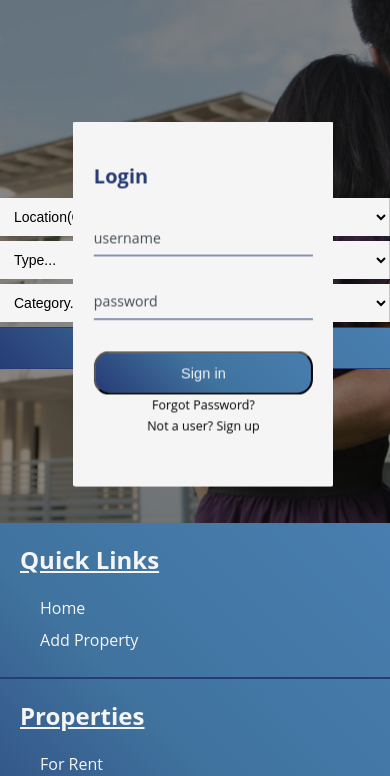
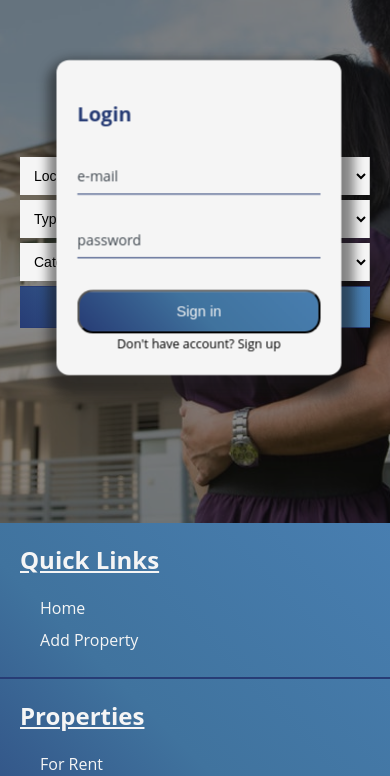
Before and after one commit to nccharles/PropertyPro-lite, a plain HTML site: page index.html in a window 390 px wide. Both pictures are taken after a click on the item "Add Property". Shown: the part 68-844 px from the top of the page. Drawn offline with nearby package versions, Linux system fonts and the light colour scheme.

Commit message:
ch-phone-number-input [finishes 167000595]

```diff
--- a/css/main.css
+++ b/css/main.css
@@ -90,7 +90,7 @@ html {
     animation: fade-in 0.75s 0.25s ease-in forwards;
 }
 .header {
-    height: 70vh;
+    min-height: 70vh;
     width: 100%;
     background-image:
    url('../assets/images/cover.jpg');
@@ -113,13 +113,12 @@ height: auto;
   display: flex;
   flex-direction: column;
   justify-self: center;
-  justify-content: space-evenly;
+  justify-content: space-between;
   width: 50%;
   height: auto;
   margin: auto 50px;
   opacity: 0;
   z-index: 10;
-  /* border: 2px dashed yellow; */
   transform: translateX(-50%) translateY(-50%);
   animation: fade-in 0.75s 0.25s ease-in forwards;
   text-align: left;
@@ -391,13 +390,14 @@ height: auto;
   /* user things */
   .wrapper {
     position: absolute;
-    width: 250px;
-    height: 350px;
+    width: 30%;
+    height: auto;
     perspective: 600px;
-    right: 10%;
+    right: 0%;
     opacity: 0;
     z-index: 10;
-    transform: translateX(-50%) translateY(-50%);
+    margin: auto;
+    transform: translateX(-20%) translateY(-20%);
     animation: fade-in 0.75s 0.25s ease-in forwards;
   }
   .sign-user {
@@ -408,12 +408,13 @@ height: auto;
   }
   .side {
     position: absolute;
-    width: 250px;
-    height: 350px;
+    width: 100%;
+    height: auto;
     padding: 20px;
     background: var(--main-white);
     border: 0px solid var(--primary-color);
-    border-radius: 3px;
+    border-radius: 12px;
+    box-shadow: 2px 10px 10px 10px rgba(17, 17, 17, 0.5);
   }
   .side .content {
     color: var(--light_glay);
@@ -1067,16 +1068,26 @@ li.action .icon-delete {
 }
 .inner {
   position: absolute;
-  top: 60%;
-  /* border: 2px dashed yellowgreen; */
+  top: 20%;
+  height: auto;
   width: 100%;
-  padding: auto 40px;
-  margin: auto;
+  padding: 20px;
   display: flex;
   flex-direction: row;
   justify-content: space-evenly;
 }
-
+@media screen and (min-width: 800px) {
+  .inner {
+    position: unset;
+    min-height: 80vh;
+    height: auto;
+    width: 100%;
+    padding:180px 90px 10px 40px;
+    display: flex;
+    flex-direction: row;
+    justify-content: space-evenly;
+  }
+}
 nav.scrolled {
     background:var(--primary-color);
     padding: 10px 0 0px 0;
@@ -1236,6 +1247,7 @@ color: var(--main-white);
       .search-form{
         display: flex;
         margin-left: 100%;
+        margin-top: 350px;
         flex-direction: column;
         justify-content: center;
         align-items: center;
@@ -1253,12 +1265,15 @@ color: var(--main-white);
       }
       .wrapper{
        position: absolute;
-       top: 10%;
-       width: 60%;
-       height: 350px;
+       top: 10px;
+       width: 70%;
+       height: auto;
        justify-items: center;
+       align-content: center;
+       align-self: center;
       perspective: 600px;
-      left: 50%;
+      /* left: 50%; */
+      margin: auto;
       }
 
       .brand-box{
--- a/index.html
+++ b/index.html
@@ -104,8 +104,8 @@
                                 <h2>Login</h2>
                                 <form onsubmit="event.preventDefault()">
                                     <div class="field-wrapper">
-                                        <input type="text" name="username" placeholder="username">
-                                        <label>username</label>
+                                        <input type="text" name="email" placeholder="email">
+                                        <label>e-mail</label>
                                     </div>
                                     <div class="field-wrapper">
                                         <input type="password" name="password" placeholder="password"
@@ -116,8 +116,7 @@
                                         <input type="submit" class="btn btn-white btn-animated" value="Sign in"
                                             onclick="showWelcomeUser()">
                                     </div>
-                                    <span class="psw" onclick="showForgotPassword()">Forgot Password? </span>
-                                    <span class="signup" onclick="showSignup()">Not a user? Sign up</span>
+                                    <span class="signup" onclick="showSignup()">Don't have account? Sign up</span>
                                 </form>
                             </div>
                         </div>
@@ -142,8 +141,16 @@
                                 <h2>Register</h2>
                                 <form onsubmit="event.preventDefault()">
                                     <div class="field-wrapper">
-                                        <input type="text" name="name" placeholder="full names">
-                                        <label>full names</label>
+                                        <input type="text" name="first_name" placeholder="first name">
+                                        <label>first name</label>
+                                    </div>
+                                    <div class="field-wrapper">
+                                        <input type="text" name="last_name" placeholder="last name">
+                                        <label>last name</label>
+                                    </div>
+                                    <div class="field-wrapper">
+                                        <input type="text" name="phone" placeholder="Phone number">
+                                        <label>Phone Number</label>
                                     </div>
                                     <div class="field-wrapper">
                                         <input type="text" name="email" placeholder="email">
@@ -162,29 +169,7 @@
                                 </form>
                             </div>
                         </div>
-                        <div class="side side-left">
-                            <div class="content">
-                                <h2>Contact us</h2>
-                                <form onsubmit="event.preventDefault()">
-                                    <div class="field-wrapper">
-                                        <input type="text" name="name" placeholder="name">
-                                        <label>Name</label>
-                                    </div>
-                                    <div class="field-wrapper">
-                                        <input type="text" name="email" placeholder="email">
-                                        <label>e-mail</label>
-                                    </div>
-                                    <div class="field-wrapper">
-                                        <textarea placeholder="your message"></textarea>
-                                        <label>your message</label>
-                                    </div>
-                                    <div class="field-wrapper">
-                                        <input type="submit" class="btn btn-white btn-animated"
-                                            onclick="showWelcomeUser()">
-                                    </div>
-                                </form>
-                            </div>
-                        </div>
+
                     </div>
                 </div>
             </div>
@@ -200,7 +185,7 @@
 
                         <div class="user-info">
                             <div class="username">
-                                <p><strong>User name</strong> </p>
+                                <p><strong>nc charles</strong> </p>
                             </div>
                         </div>
                     </div>
--- a/js/main.js
+++ b/js/main.js
@@ -20,6 +20,9 @@ let usernav = document.querySelector(".user");
 let myPropery = document.querySelector(".my-property");
 let addPropery = document.querySelector(".add-property");
 let search=document.querySelector(".search-form");
+let front = document.querySelector(".side-front");
+let right = document.querySelector(".side-right");
+let back=document.querySelector(".side-back");
 
 const showScrolled=()=>{
     usernav.style.display="block"
@@ -67,6 +70,9 @@ const showForRent=() => {
 //show sign up form
 const showSignup = () => {
     user_sign.style.display="block"
+    right.style.display="block"
+    front.style.display="none"
+    back.style.display="none"
     user_sign.style.transform = "translateZ(-100px) rotateY( -90deg)";
     properties.style.display="none"
     if(screen.width<=767){
@@ -77,11 +83,12 @@ const showSignup = () => {
 const showLogin = () => {
     if(screen.width<=767){
     usernav.querySelector(".nav-list").style.display="none"
-    }
-    if(screen.width<=767){
-        search.style.display="none"
+    search.style.display="none"
     }
     user_sign.style.display="block"
+    right.style.display="none"
+    front.style.display="block"
+    back.style.display="none"
     properties.style.display="none"
     user_sign.style.transform = "translateZ(-100px)";
 }
@@ -92,6 +99,9 @@ const showForgotPassword = () => {
     }
     properties.style.display="none"
     user_sign.style.display="block"
+    right.style.display="none"
+    front.style.display="none"
+    back.style.display="block"
     user_sign.style.transform = "translateZ(-100px) rotateY( -180deg)";
 }
 
```
